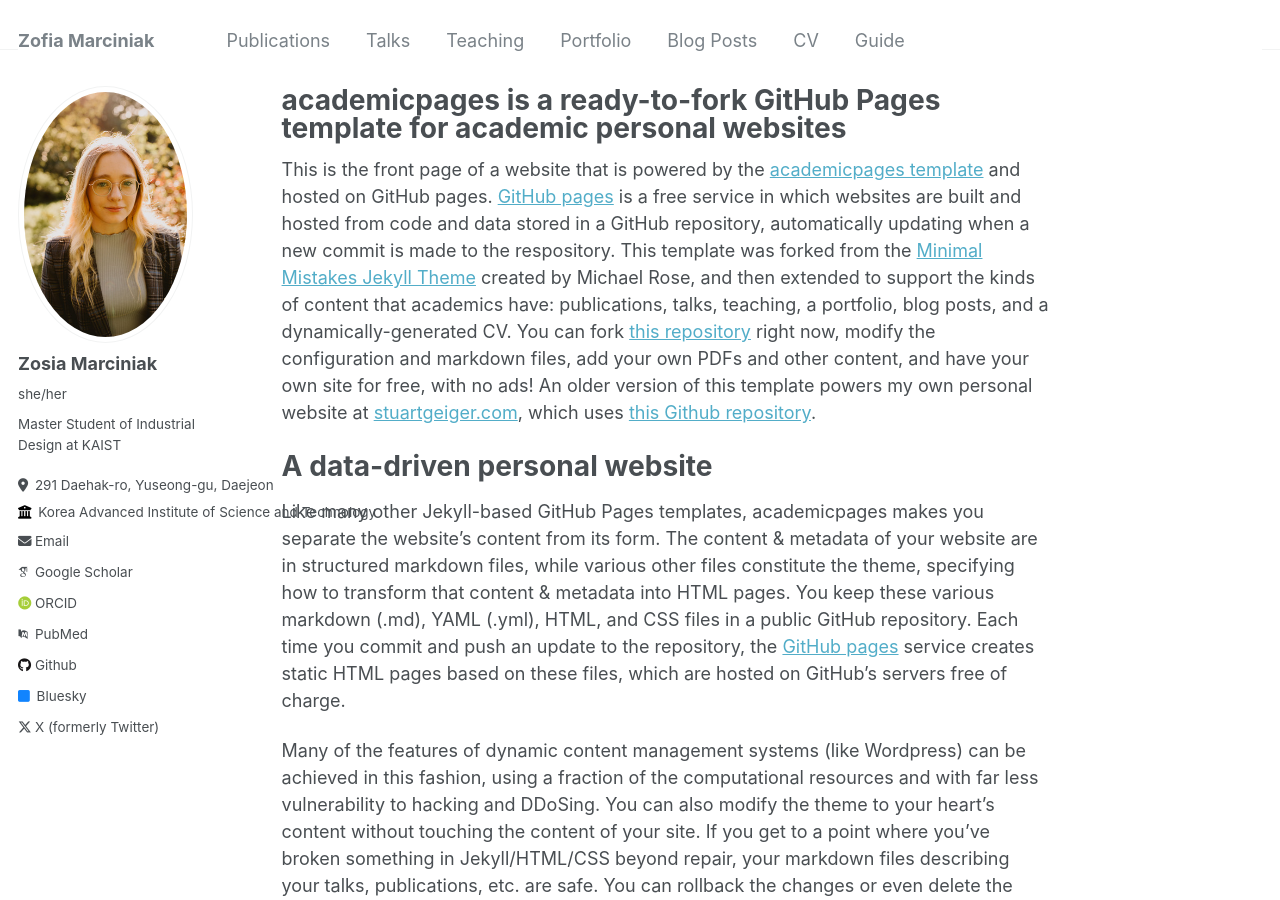
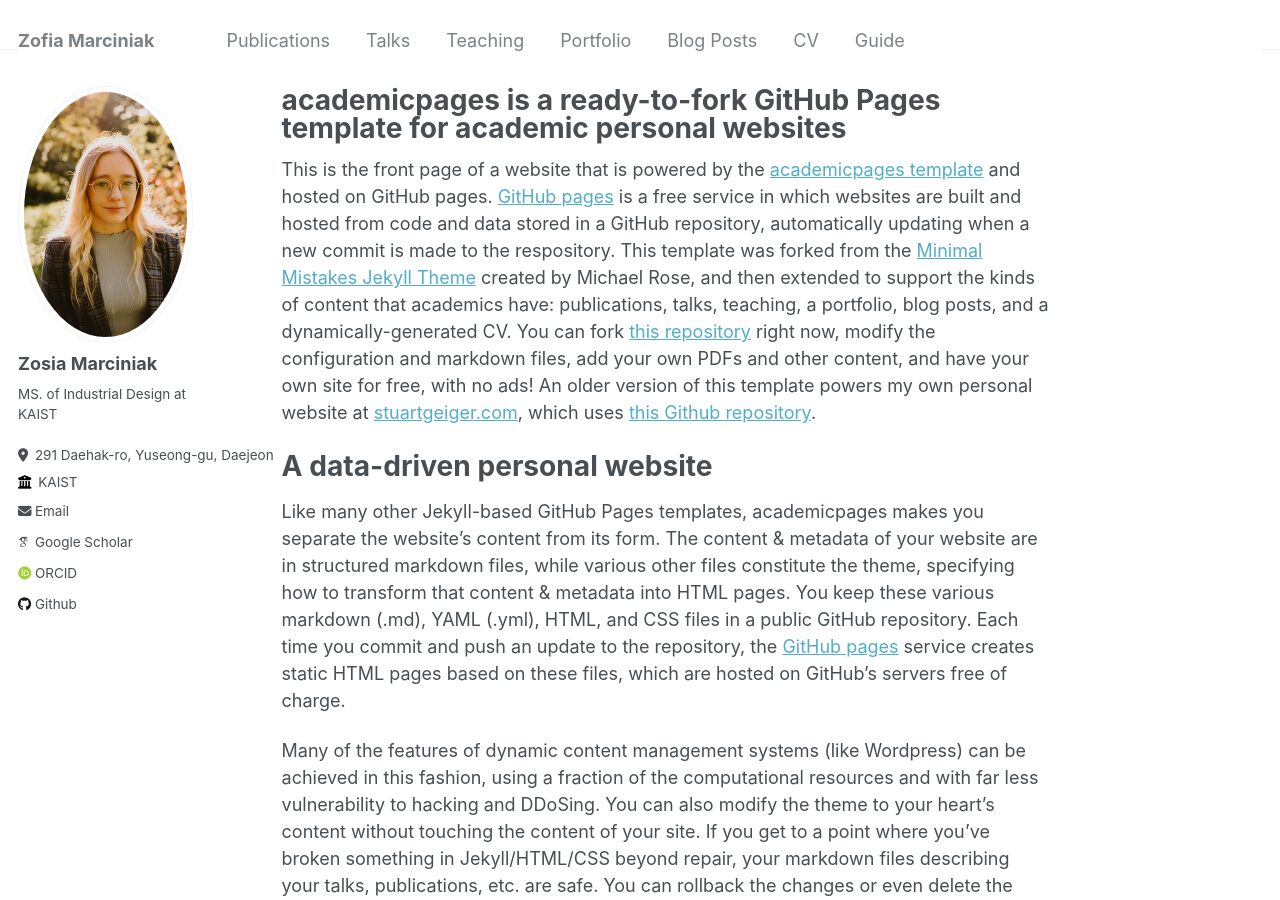
Before and after one commit to zosia-hci/zosia-hci.github.io, a Jekyll site: the page built from _pages/about.md, in a window 1280 px wide and 900 px high. Built offline with Jekyll 4.4.1, drawn with Linux system fonts in a browser that asks for light colours; some web fonts are replaced.

Commit message:
Update _config.yml

```diff
--- a/_config.yml
+++ b/_config.yml
@@ -23,10 +23,10 @@ author:
   # Biographic information
   avatar           : "profile-pic-300x450.jpg"
   name             : "Zosia Marciniak"
-  pronouns         : "she/her" # example: "she/her"
-  bio              : "Master Student of Industrial Design at KAIST"
+  pronouns         : "" # example: "she/her"
+  bio              : "MS. of Industrial Design at KAIST"
   location         : "291 Daehak-ro, Yuseong-gu, Daejeon"
-  employer         : "Korea Advanced Institute of Science and Technology"
+  employer         : "KAIST"
   uri              : # URL
   email            : "zofia.marciniak@kaist.ac.kr"
 
@@ -35,7 +35,7 @@ author:
   googlescholar    : "https://scholar.google.com/citations?user=nPJl6dIAAAAJ"
   impactstory      : # URL
   orcid            : "https://orcid.org/0000-0003-1783-0994"
-  pubmed           : ""
+  pubmed           : #
   researchgate     : # URL
 
   # Repositories and software development
@@ -47,7 +47,7 @@ author:
   stackoverflow    : # User number or user number and name (i.e., use "1" or "1/jeff-atwood")
 
   # Social media
-  bluesky          : "bsky.app" # Replace this with you Bluesky username
+  bluesky          : #"bsky.app" # Replace this with you Bluesky username
   facebook         : # Username
   flickr           : # Username
   foursquare       : # Username
@@ -64,7 +64,7 @@ author:
   steam            : # Username
   telegram         : # URL
   tumblr           : # Username
-  twitter          : ""  # Replace this with your X / Twitter handle
+  twitter          : #""  # Replace this with your X / Twitter handle
   vine             : # Username
   weibo            : # Username
   wikipedia        : # Username
```
